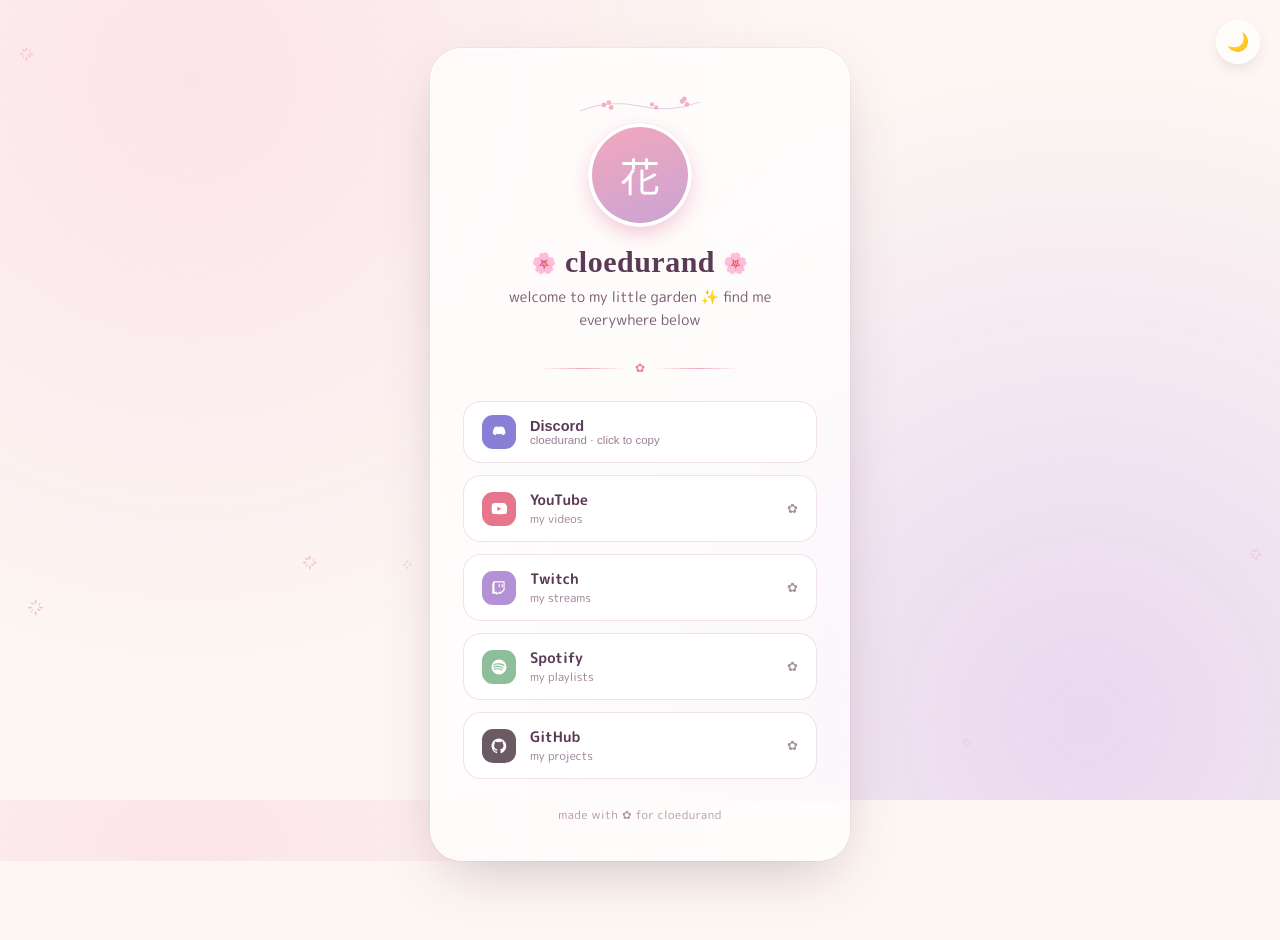
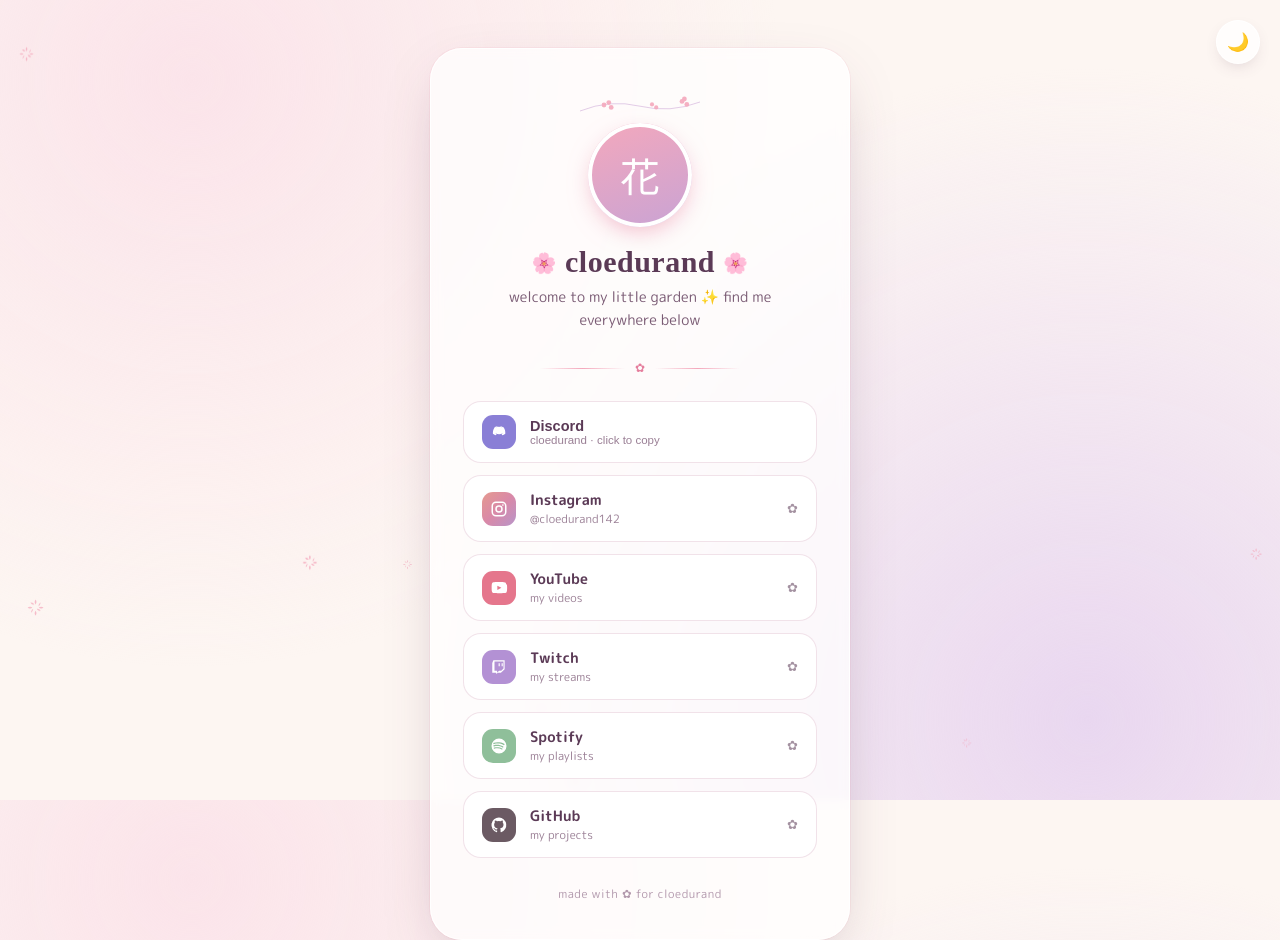
Before and after one commit to cloe-cpu/cloe-cpu.github.io, a plain HTML site: page index.html in a window 1280 px wide. Before the commit the page ends 861 px from the top, so only its background shows below. Drawn offline with Linux system fonts and the light colour scheme; a web font is replaced by a local one.

Commit message:
ajout de insta

```diff
--- a/index.html
+++ b/index.html
@@ -245,6 +245,7 @@
   .icon.spotify{ background:#8fbf9a; }
   .icon.github{ background:#6b5a63; }
   .icon.roblox{ background:#e3b57a; }
+  .icon.instagram{ background: linear-gradient(135deg, #e59a8f 0%, #d989a8 50%, #b895c9 100%); }
 
   footer{
     margin-top:28px;
@@ -381,6 +382,14 @@
       <span class="label"><span class="name">Discord</span><span class="sub">cloedurand · click to copy</span></span>
       <span class="copy-flash" id="copyFlash">copied!</span>
     </button>
+
+    <a class="link" href="https://www.instagram.com/cloedurand142/" target="_blank" rel="noopener">
+      <span class="icon instagram">
+        <svg viewBox="0 0 24 24" fill="none" stroke="currentColor" stroke-width="2"><rect x="3" y="3" width="18" height="18" rx="5"/><circle cx="12" cy="12" r="4"/><circle cx="17.2" cy="6.8" r="1.1" fill="currentColor" stroke="none"/></svg>
+      </span>
+      <span class="label"><span class="name">Instagram</span><span class="sub">@cloedurand142</span></span>
+      <span class="petal-mark">✿</span>
+    </a>
 
     <a class="link" href="https://www.youtube.com/channel/UCF6AgcAnBsr8XDHyyZKlZVw" target="_blank" rel="noopener">
       <span class="icon youtube">
```
